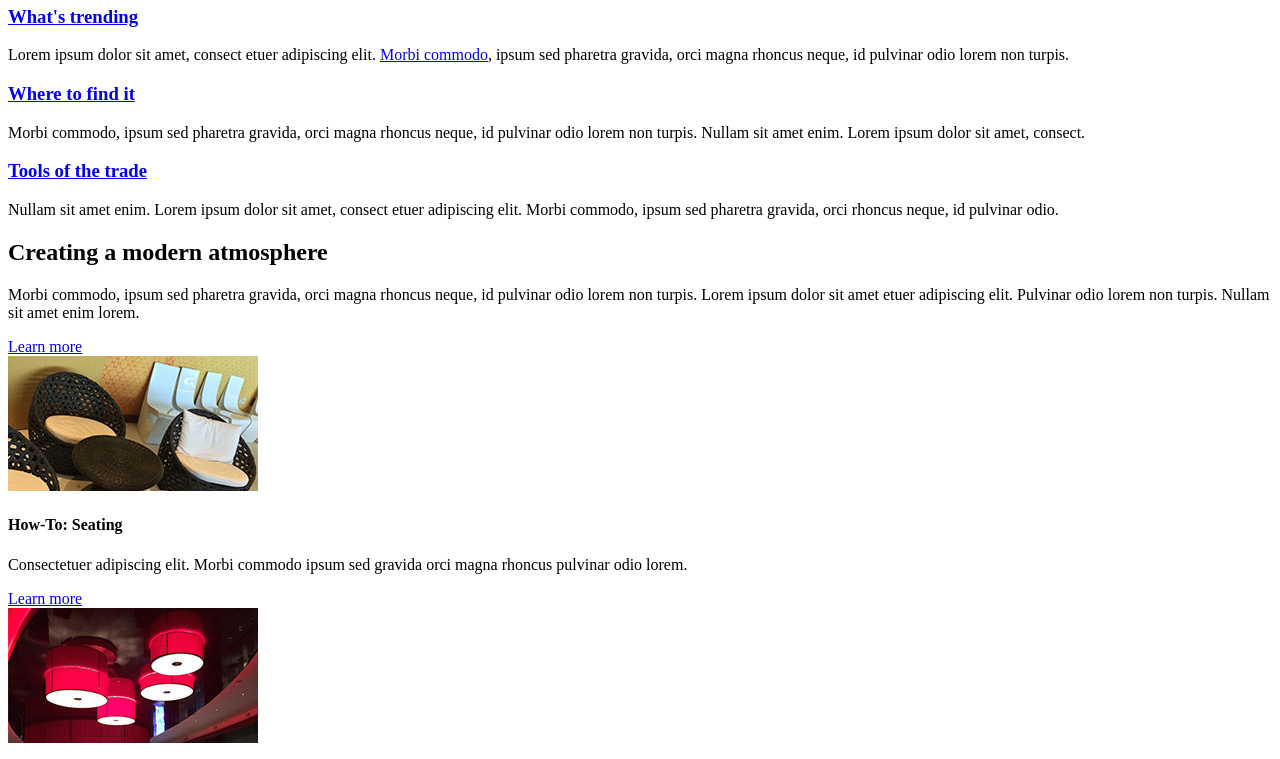
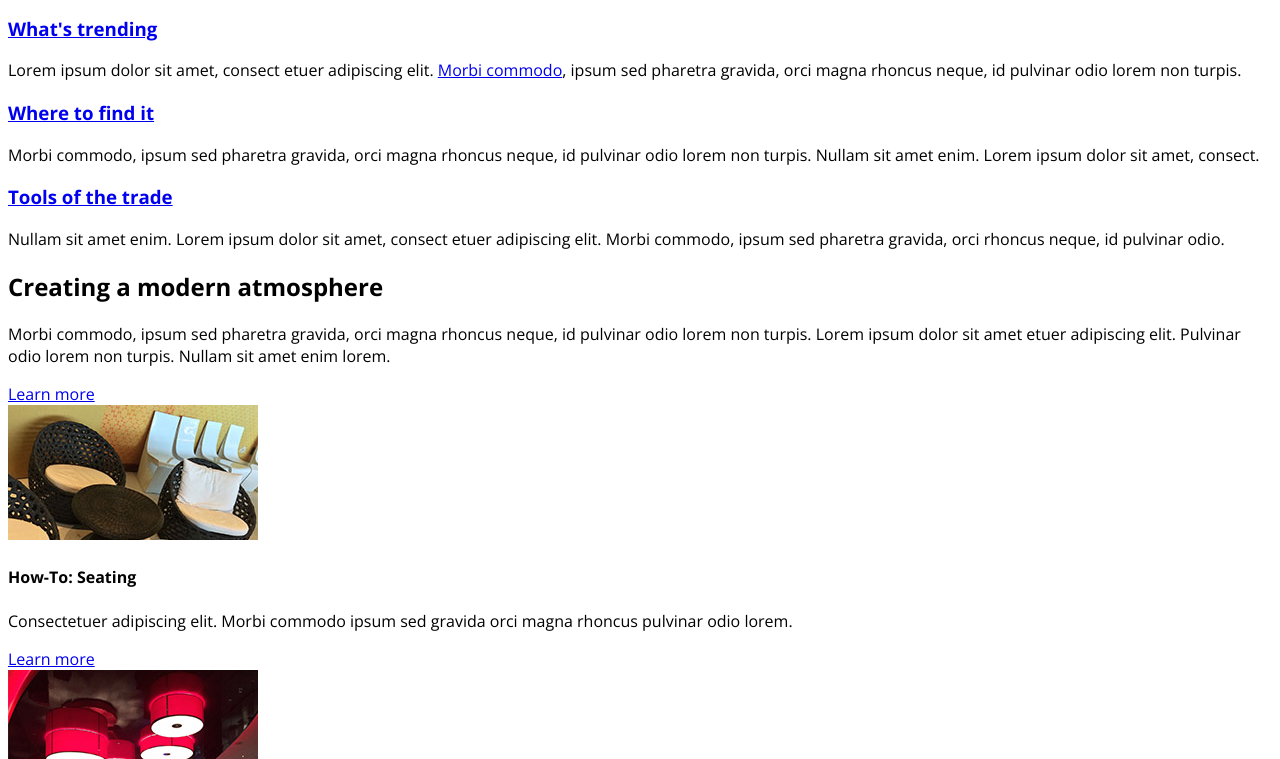
Before and after one commit to stern15/everyday-things, a plain HTML site: page index.html in a window 1280 px wide. Shown: the part 111-870 px from the top of the page. Drawn offline with nearby package versions, Linux system fonts and the light colour scheme.

```diff
--- a/css/screen.css
+++ b/css/screen.css
@@ -1 +1,5 @@
 /* CSS Document for Screens */
+
+body {
+    font-family: 'Open Sans', sans-serif;
+}
--- a/index.html
+++ b/index.html
@@ -6,6 +6,7 @@
     <meta name="viewport" content="width=device-width, initial-scale=1">
     <title>Creating a Responsive Web Design</title>
     <link href="css/screen.css" rel="stylesheet" type="text/css">
+    <link href="https://fonts.googleapis.com/css?family=Open+Sans:300,300i,700,700i" rel="stylesheet">
 </head>
 
 <body>
```
